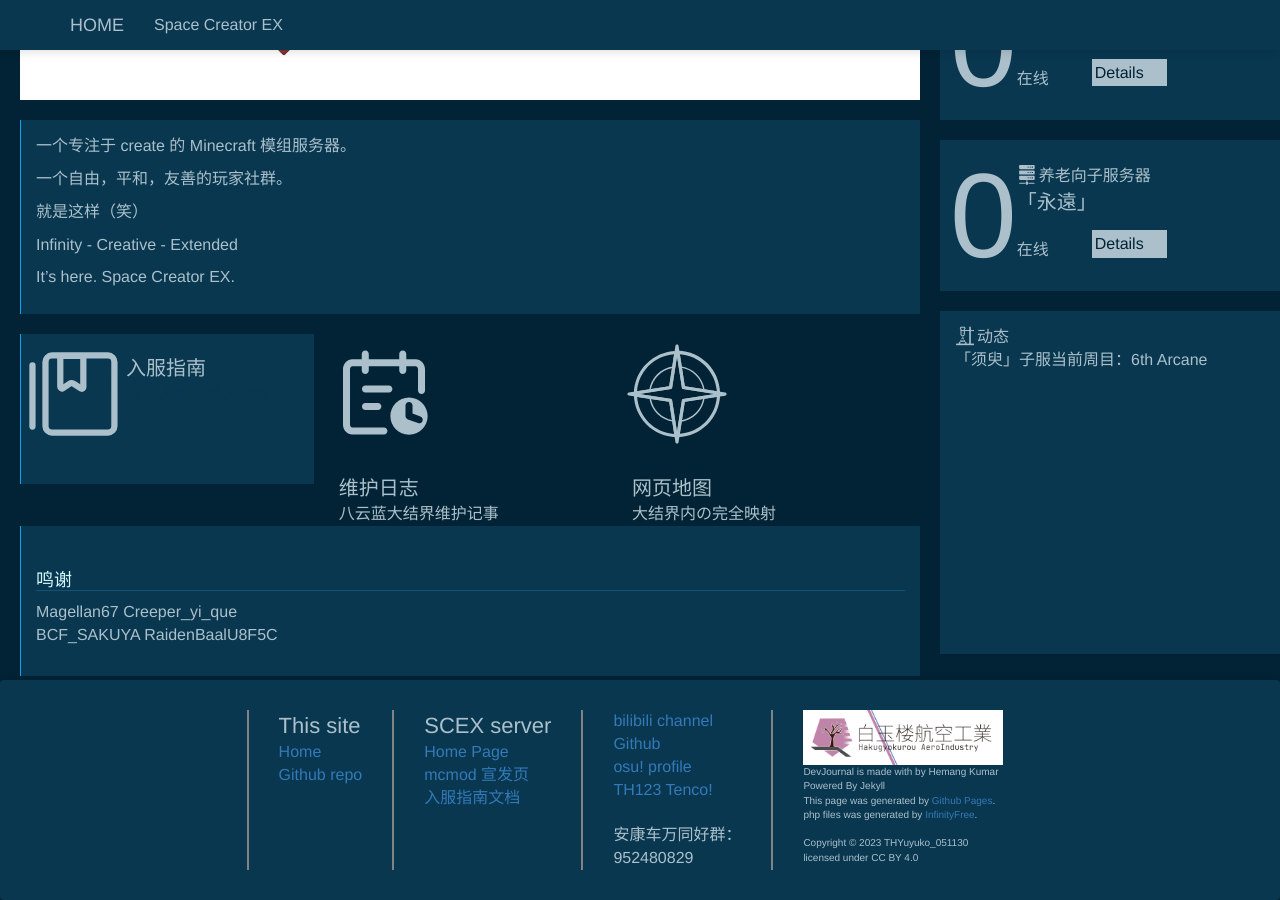
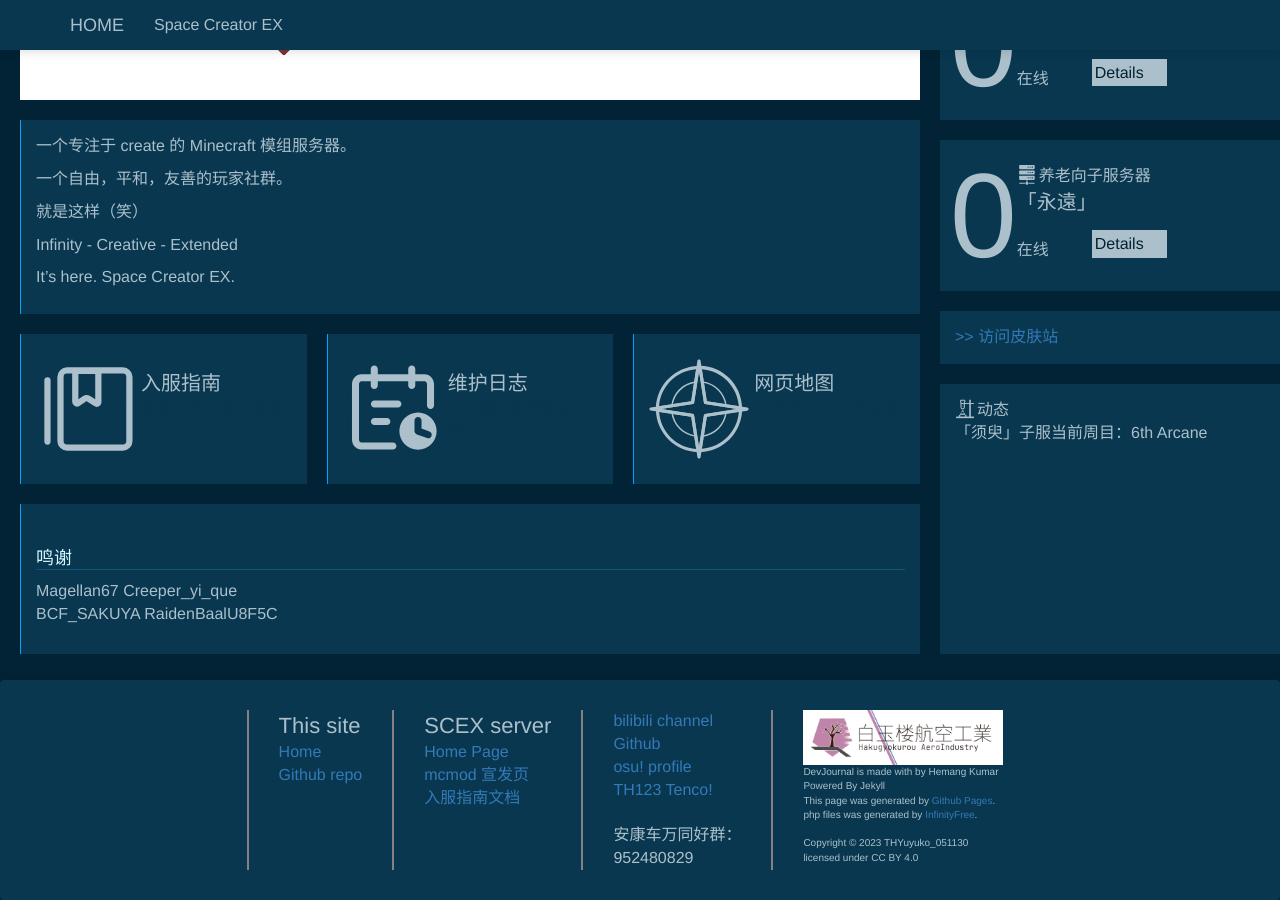
Before and after one commit to x051130x/x051130x.github.io, a Jekyll site: the page built from SCEX server.md, in a window 1280 px wide and 900 px high, scrolled down 220 px. Built offline with Jekyll 4.4.1, drawn with Linux system fonts in a browser that asks for light colours; nearby versions of some CDN libraries; some web fonts are replaced.

Commit message:
i forget something

```diff
--- a/_layouts/page.html
+++ b/_layouts/page.html
@@ -16,27 +16,33 @@ layout: default
         <p>It’s here. Space Creator EX.</p>
       </div>
       <div class="serverpage-container">
-        <div class="mainintro-hov" style="width: 100%;">
+        <div class="mainintro-hov">
+        <div class="mainintro-bg" style="width: 100%;">
           <img src="/img/guide.svg" style="width: 100px;height: 100px;position: relative;top: 10px;margin-bottom: 20px;">
           <div style="margin-top: 20px;margin-left: 5px;">
             <a style="font-size: 20px;color: #abc0ca!important;width: 100%;" href="/2022/08/19/guide.html">入服指南</a><br>
             现世人的幻想入教程
           </div>
         </div>
-        <div class="serverstate-hov" style="width: 100%;">
+        </div>
+        <div class="serverstate-hov-1">
+        <div class="mainintro-bg" style="width: 100%;">
           <img src="/img/journal.svg" style="width: 100px;height: 100px;position: relative;top: 10px;margin-bottom: 20px;">
           <div style="margin-top: 20px;margin-left: 5px;">
             <a style="font-size: 20px;color: #abc0ca!important;width: 100%;" href="/2022/08/19/uplog.html">维护日志</a><br>
             八云蓝大结界维护记事
           </div>
         </div>
-        <div class="serverstate-hov" style="width: 100%;margin-right: 0px;">
+        </div>
+        <div class="serverstate-hov-2">
+        <div class="mainintro-bg" style="width: 100%;margin-right: 0px;">
           <img src="/img/map.svg" style="width: 100px;height: 100px;position: relative;top: 10px;margin-bottom: 20px;">
           <div style="margin-top: 20px;margin-left: 5px;">
-            <a style="font-size: 20px;color: #abc0ca!important;width: 100%;" href="http://scex.aerohakugyokurou.top:30000/">网页地图</a><br>
+            <a style="font-size: 20px;color: #abc0ca!important;width: 100%;" href="https://main.aerohakugyokurou.top:8443/map/5">网页地图</a><br>
             大结界内の完全映射
           </div>
         </div>
+      </div>
       </div>
       <div class="mainintro" style="height: 150px;">
         <h4 style="background-image: none;">鸣谢</h4>
@@ -104,7 +110,10 @@ layout: default
           </tr>
         </table>
       </div>
-      <div class="serverstate" style="height: 343px;">
+      <div class="serverstate">
+        <a href="http://scex.aerohakugyokurou.top:37800/">>> 访问皮肤站</a>
+      </div>
+      <div class="serverstate" style="height: 270px;">
         <div style="background-image: url(/img/active.svg);background-size: 20px;background-repeat: no-repeat;padding-left: 22px;">动态</div>
         {{ content }}
       </div>
--- a/css/main.scss
+++ b/css/main.scss
@@ -526,6 +526,16 @@ h6{
     }
 }
 
+.mainintro-bg{
+    background-color: #093750;
+    padding: 15px;
+    display: flex;
+    transition: background-color 0.2s ease 0s;
+    &:hover{
+        background-color: rgba(0, 0, 0, 0.3);
+        transition: background-color 0.5s ease 0.3s;
+    }
+}
 
 .mainintro-bg::before{
     background-color: #03a4fb;
```
Also changed, not shown: _posts/2022-8-19-guide.md (line endings or trailing spaces), favicon.ico.
